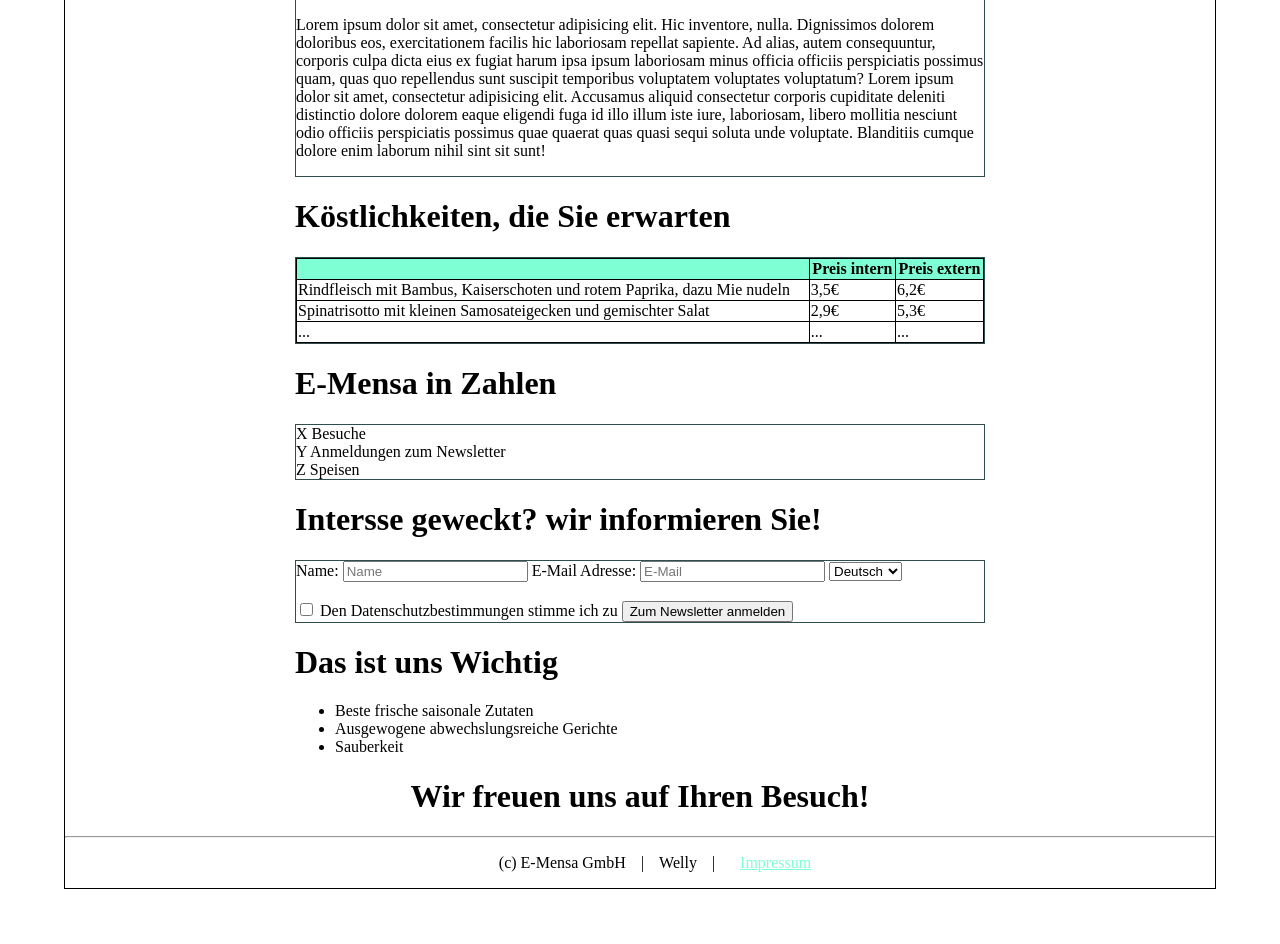
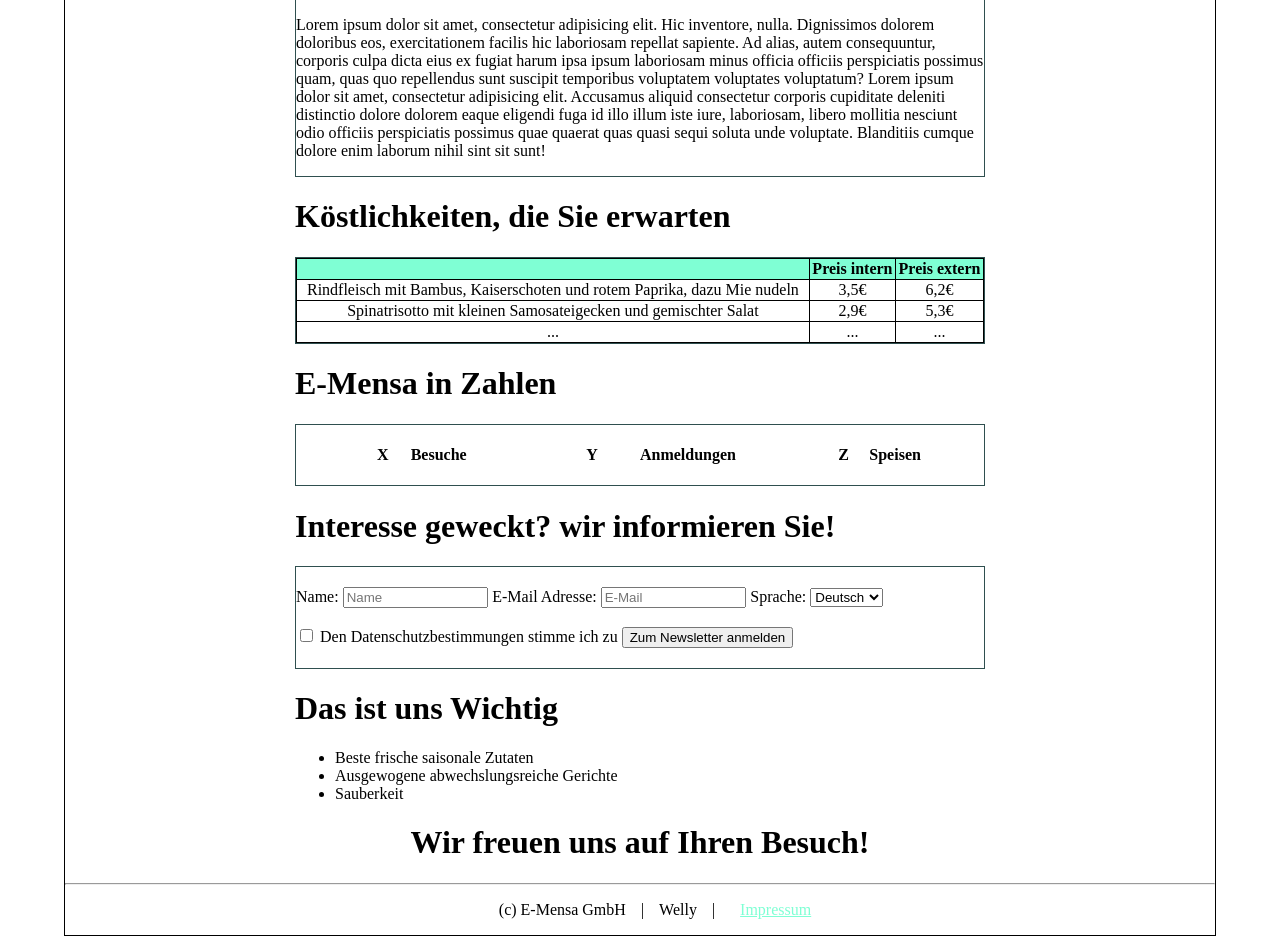
Before and after one commit to Shakouj-Nour/E-Mensa, a PHP site: page / in a window 1280 px wide. Shown: the part 215-1159 px from the top of the page. Before the commit the page ends 1104 px from the top, so only its background shows below. Run offline with PHP 8.4, Linux system fonts and the light colour scheme.

Commit message:
version 2 index.html

```diff
--- a/werbeseite/index.html
+++ b/werbeseite/index.html
@@ -14,7 +14,7 @@
             <a href="#Speisen">Speisen</a>
             <a href="#Zahlen">Zahlen</a>
             <a href="#Kontakt">Kontakt</a>
-            <a href="#Wichtig für uns">Wichtig für uns</a>
+            <a href="#Wichtig">Wichtig für uns</a>
         </div>
     </div>
     <hr>
@@ -56,18 +56,29 @@
     <h1> E-Mensa in Zahlen</h1>
     <div class="box" id="Zahlen">
         <div class="numbers">
-            <div>X Besuche</div>
-            <div>Y Anmeldungen zum Newsletter</div>
-            <div>Z Speisen</div>
+            <div class="zahl">
+                <h4>X</h4>
+                <h4>Besuche</h4>
+            </div>
+            <div class="zahl">
+                <h4>Y</h4>
+                <h4>Anmeldungen</h4>
+            </div>
+            <div class="zahl">
+                <h4>Z</h4>
+                <h4>Speisen</h4>
             </div>
         </div>
-    <h1>Intersse geweckt? wir informieren Sie!</h1>
+    </div>
+    <h1>Interesse geweckt? wir informieren Sie!</h1>
     <div  class="box" id="Kontakt">
-        <label for="name">Name:</label>
-        <input type="text" id="name" name="benutzer" placeholder="Name">
+        <div class="newsletterform">
+            <label for="name" >Name:</label>
+            <input type="text" id="name" name="benutzer" placeholder="Name" style="width: 20%">
             <label for="absender">E-Mail Adresse:</label>
-        <input type="email" id="absender" placeholder="E-Mail">
-        <select name="Newsletter in:">
+            <input type="email" id="absender" placeholder="E-Mail" style="width: 20%">
+            <label for="language">Sprache:</label>
+            <select value="Newsletter in:" id="language">
                 <option value="1">Deutsch</option>
                 <option value="2">Englisch</option>
             </select>
@@ -76,8 +87,9 @@
             <input type="checkbox" required> Den Datenschutzbestimmungen stimme ich zu
             <input type="submit" value="Zum Newsletter anmelden">
         </div>
+    </div>
     <h1>Das ist uns Wichtig</h1>
-    <ul>
+    <ul id="Wichtig">
         <li>Beste frische saisonale Zutaten</li>
         <li>Ausgewogene abwechslungsreiche Gerichte</li>
         <li>Sauberkeit</li>
--- a/werbeseite/style.css
+++ b/werbeseite/style.css
@@ -32,15 +32,30 @@ thead{
 }
 th,td{
     border: 1px solid black;
+    text-align: center;
     /*
     border-right: 1px solid black;
     border-bottom: 1px solid black;
     */
 }
 .numbers{
+    display: grid;
+    justify-content: center;
+    grid-template-columns: 1fr 1fr 1fr;
+}
+.zahl{
+    display: inline-grid;
+    justify-items: center;
+    grid-template-columns: 1fr 1fr;
+    margin: auto;
 }
 body>ul{
     margin-left: 30%;
+}
+/*css fuer newsletter form*/
+.newsletterform{
+    margin-top: 20px;
+    margin-bottom: 20px;
 }
 /*css fuer footer*/
 
```
Lines whose indentation alone changed are shown as unchanged.
